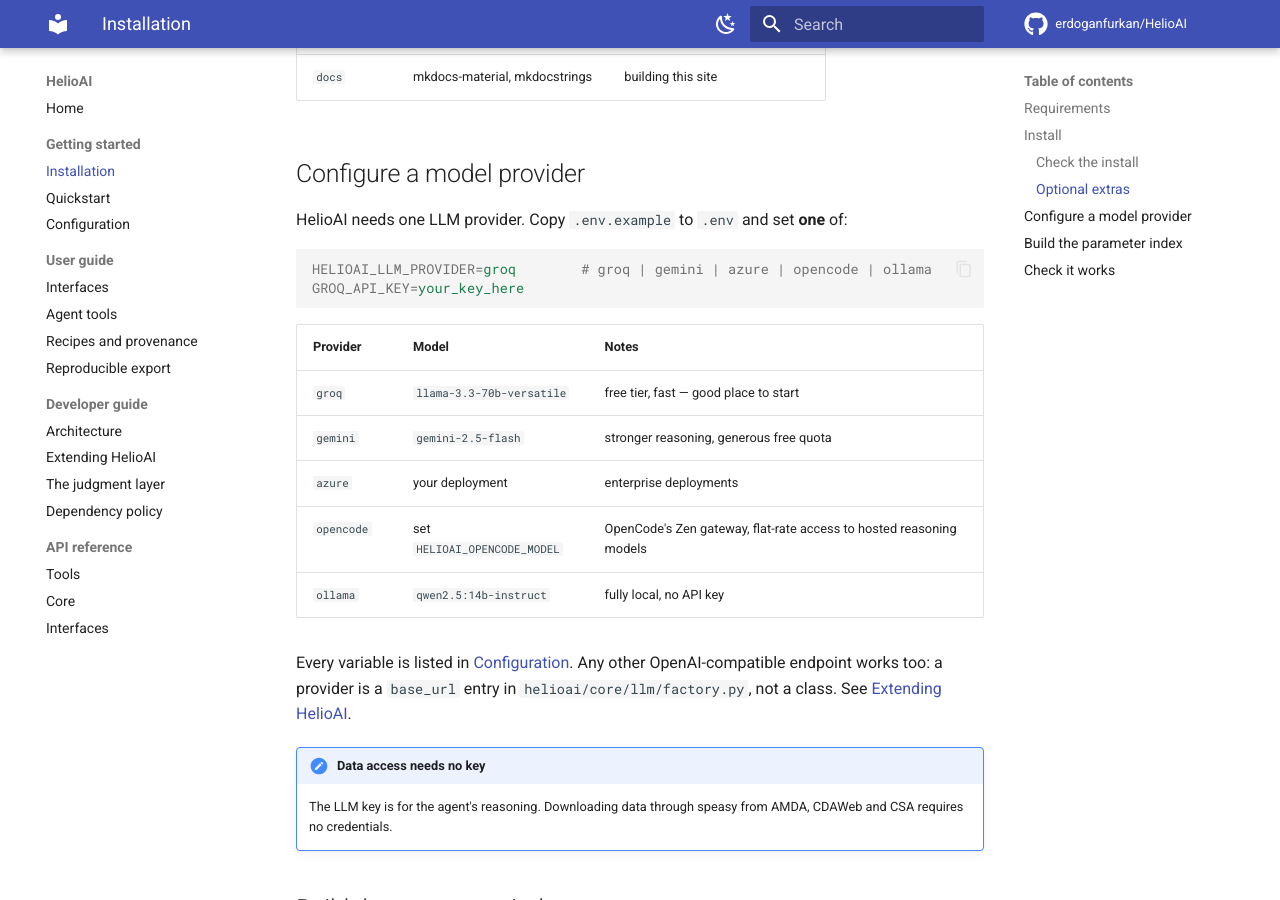
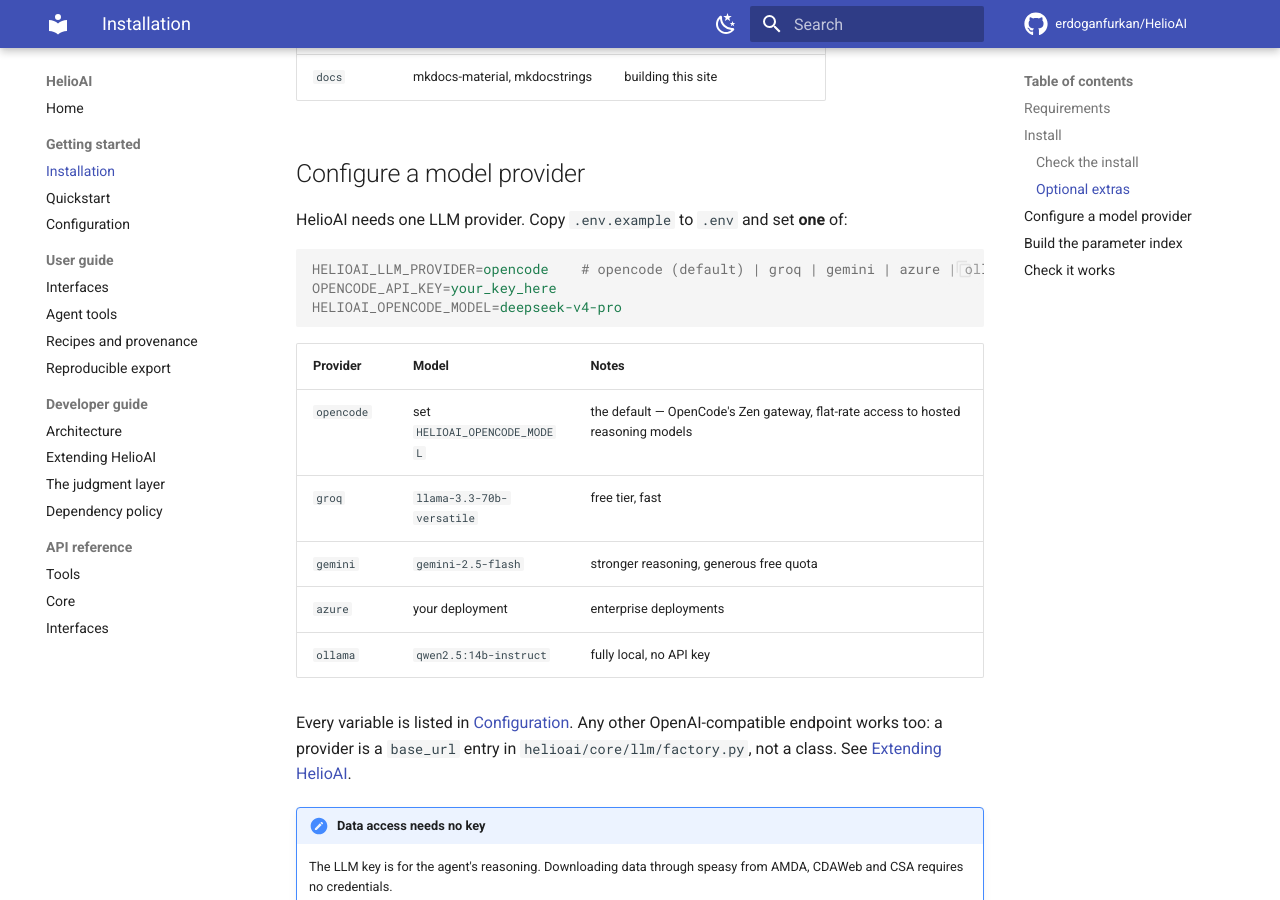
Before and after one commit to erdoganfurkan/HelioAI, an MkDocs documentation site: the page built from docs/installation.md, in a window 1280 px wide and 900 px high, scrolled down 955 px. Built offline with MkDocs 1.6.1 and Material for MkDocs 9.7.7, drawn with Linux system fonts in a browser that asks for light colours; comment, search, counter and statistics services are not loaded; some of the changed text lies outside the part shown.

Commit message:
feat(config): OpenCode is the default provider
The README tells a new user to set up OpenCode, and the code defaulted to Azure,
an enterprise deployment no newcomer has: the first error anyone saw named
AZURE_OPENAI_API_KEY. The default is now `opencode` in config, .env.example, the
docs and the web selector's order. Anyone on Azure who relied on the default must
now set HELIOAI_LLM_PROVIDER=azure.

````diff
--- a/docs/installation.md
+++ b/docs/installation.md
@@ -67,16 +67,17 @@ fails, so the command doubles as a health probe.
 HelioAI needs one LLM provider. Copy `.env.example` to `.env` and set **one** of:
 
 ```ini
-HELIOAI_LLM_PROVIDER=groq        # groq | gemini | azure | opencode | ollama
-GROQ_API_KEY=your_key_here
+HELIOAI_LLM_PROVIDER=opencode    # opencode (default) | groq | gemini | azure | ollama
+OPENCODE_API_KEY=your_key_here
+HELIOAI_OPENCODE_MODEL=deepseek-v4-pro
 ```
 
 | Provider | Model | Notes |
 |---|---|---|
-| `groq` | `llama-3.3-70b-versatile` | free tier, fast — good place to start |
+| `opencode` | set `HELIOAI_OPENCODE_MODEL` | the default — OpenCode's Zen gateway, flat-rate access to hosted reasoning models |
+| `groq` | `llama-3.3-70b-versatile` | free tier, fast |
 | `gemini` | `gemini-2.5-flash` | stronger reasoning, generous free quota |
 | `azure` | your deployment | enterprise deployments |
-| `opencode` | set `HELIOAI_OPENCODE_MODEL` | OpenCode's Zen gateway, flat-rate access to hosted reasoning models |
 | `ollama` | `qwen2.5:14b-instruct` | fully local, no API key |
 
 Every variable is listed in [Configuration](configuration.md). Any other OpenAI-compatible endpoint works too: a provider is a `base_url` entry in
@@ -135,5 +136,6 @@ helioai "what missions are available"
 ```
 
 You should get a list of providers and missions without any data being downloaded. If you
-see `AZURE_OPENAI_API_KEY is not set`, `HELIOAI_LLM_PROVIDER` is still on its `azure`
-default — set it to the provider you configured.
+see `OPENCODE_API_KEY is not set`, `HELIOAI_LLM_PROVIDER` is still on its `opencode`
+default — set it to the provider you configured. `helioai doctor` checks the key, the
+index and the sandbox in one go.
--- a/helioai/interfaces/web/static/index.html
+++ b/helioai/interfaces/web/static/index.html
@@ -14,10 +14,10 @@
       <div>
         <label for="provider-select">LLM Provider</label>
         <select id="provider-select">
-          <option value="azure">Azure OpenAI</option>
+          <option value="opencode">OpenCode</option>
           <option value="groq">Groq</option>
           <option value="gemini">Gemini</option>
-          <option value="opencode">OpenCode Go</option>
+          <option value="azure">Azure OpenAI</option>
           <option value="ollama">Ollama (local)</option>
         </select>
       </div>
````
Also changed, not shown: docs/configuration.md (+1 -1 lines), 4 other files.
